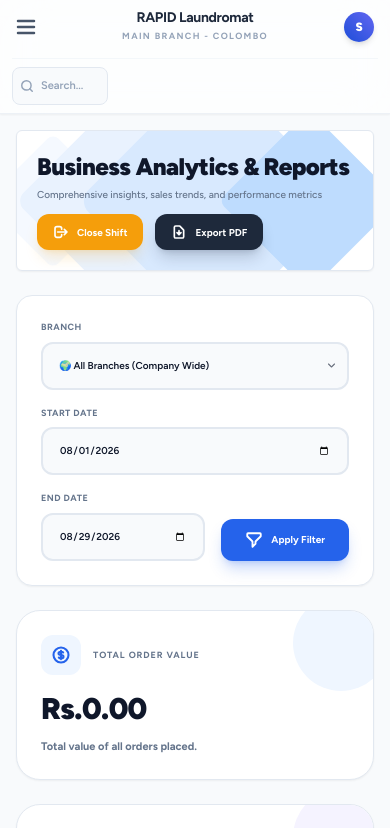
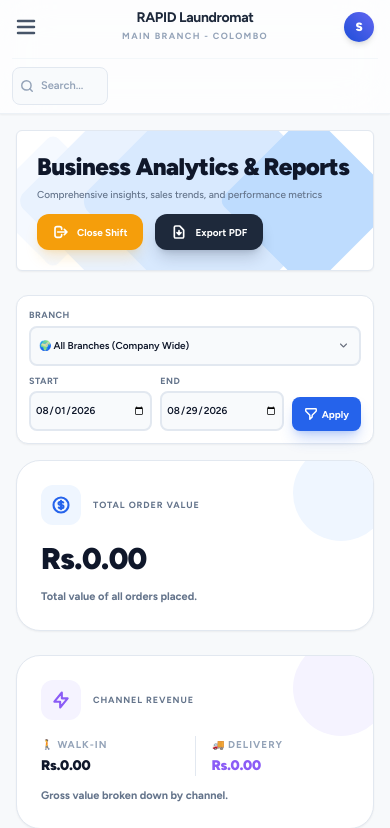
Before and after one commit to damith-sandunika/laundry-zone, a Laravel app: page /reports in a window 390 px wide. Shown: the top 828 px of the page. Run offline with Laravel 12, Linux system fonts and the light colour scheme; a user stored in the database is signed in; data comes from the database, SQL or seed files in the repository; data that the repository does not hold is empty; style sheets or scripts are compiled from the project's sources; some libraries are stand-ins or nearby versions.

Commit message:
Make reports filter section compact for mobile view

```diff
--- a/resources/views/reports/index.blade.php
+++ b/resources/views/reports/index.blade.php
@@ -23,12 +23,12 @@
     <script src="https://cdn.jsdelivr.net/npm/apexcharts"></script>
 
     <!-- Filters Section -->
-    <div class="bg-white p-6 rounded-2xl border border-slate-200 shadow-sm mb-6">
-        <form action="{{ route('reports.index') }}" method="GET" class="flex flex-wrap gap-4 items-end">
+    <div class="bg-white p-3 md:p-6 rounded-xl md:rounded-2xl border border-slate-200 shadow-sm mb-4 md:mb-6">
+        <form action="{{ route('reports.index') }}" method="GET" class="flex flex-wrap gap-2 md:gap-4 items-end">
             @if($isSuperAdmin)
-                <div class="flex-1 min-w-[200px]">
-                    <label class="block text-[9px] md:text-xs font-bold text-slate-500 uppercase tracking-wider mb-2">Branch</label>
-                    <select name="branch_id" class="w-full px-4 py-2.5 border-2 border-slate-200 rounded-xl text-[10px] md:text-sm font-semibold text-slate-900 bg-slate-50 focus:bg-white focus:border-blue-500 focus:ring-0 transition-colors">
+                <div class="w-full md:flex-1 md:min-w-[200px]">
+                    <label class="block text-[9px] md:text-xs font-bold text-slate-500 uppercase tracking-wider mb-1 md:mb-2">Branch</label>
+                    <select name="branch_id" class="w-full px-2 py-1.5 md:px-4 md:py-2.5 border-2 border-slate-200 rounded-lg md:rounded-xl text-[10px] md:text-sm font-semibold text-slate-900 bg-slate-50 focus:bg-white focus:border-blue-500 focus:ring-0 transition-colors">
                         <option value="">🌍 All Branches (Company Wide)</option>
                         @foreach($branches as $branch)
                             <option value="{{ $branch->id }}" {{ $branchId == $branch->id ? 'selected' : '' }}>
@@ -38,18 +38,19 @@
                     </select>
                 </div>
             @endif
-            <div class="flex-1 min-w-[150px]">
-                <label class="block text-[9px] md:text-xs font-bold text-slate-500 uppercase tracking-wider mb-2">Start Date</label>
-                <input type="date" name="start_date" value="{{ $startDate }}" class="w-full px-4 py-2.5 border-2 border-slate-200 rounded-xl text-[10px] md:text-sm font-semibold text-slate-900 bg-slate-50 focus:bg-white focus:border-blue-500 focus:ring-0 transition-colors">
+            <div class="flex-1 md:min-w-[150px]">
+                <label class="block text-[9px] md:text-xs font-bold text-slate-500 uppercase tracking-wider mb-1 md:mb-2">Start</label>
+                <input type="date" name="start_date" value="{{ $startDate }}" class="w-full px-1 py-1.5 md:px-4 md:py-2.5 border-2 border-slate-200 rounded-lg md:rounded-xl text-[10px] md:text-sm font-semibold text-slate-900 bg-slate-50 focus:bg-white focus:border-blue-500 focus:ring-0 transition-colors">
             </div>
-            <div class="flex-1 min-w-[150px]">
-                <label class="block text-[9px] md:text-xs font-bold text-slate-500 uppercase tracking-wider mb-2">End Date</label>
-                <input type="date" name="end_date" value="{{ $endDate }}" class="w-full px-4 py-2.5 border-2 border-slate-200 rounded-xl text-[10px] md:text-sm font-semibold text-slate-900 bg-slate-50 focus:bg-white focus:border-blue-500 focus:ring-0 transition-colors">
+            <div class="flex-1 md:min-w-[150px]">
+                <label class="block text-[9px] md:text-xs font-bold text-slate-500 uppercase tracking-wider mb-1 md:mb-2">End</label>
+                <input type="date" name="end_date" value="{{ $endDate }}" class="w-full px-1 py-1.5 md:px-4 md:py-2.5 border-2 border-slate-200 rounded-lg md:rounded-xl text-[10px] md:text-sm font-semibold text-slate-900 bg-slate-50 focus:bg-white focus:border-blue-500 focus:ring-0 transition-colors">
             </div>
-            <div>
-                <button type="submit" class="px-6 py-3 bg-blue-600 hover:bg-blue-700 hover:-translate-y-0.5 text-white text-[10px] md:text-sm font-bold rounded-xl flex items-center gap-2 shadow-lg shadow-blue-600/25 transition-all">
-                    <svg width="18" height="18" fill="none" stroke="currentColor" stroke-width="2.5" viewBox="0 0 24 24"><path stroke-linecap="round" stroke-linejoin="round" d="M3 4a1 1 0 011-1h16a1 1 0 011 1v2.586a1 1 0 01-.293.707l-6.414 6.414a1 1 0 00-.293.707V17l-4 4v-6.586a1 1 0 00-.293-.707L3.293 7.293A1 1 0 013 6.586V4z"/></svg>
-                    Apply Filter
+            <div class="flex-none">
+                <button type="submit" class="px-3 py-2 md:px-6 md:py-3 bg-blue-600 hover:bg-blue-700 hover:-translate-y-0.5 text-white text-[10px] md:text-sm font-bold rounded-lg md:rounded-xl flex items-center gap-1 md:gap-2 shadow-lg shadow-blue-600/25 transition-all h-[34px] md:h-[46px]">
+                    <svg width="14" height="14" class="md:w-[18px] md:h-[18px]" fill="none" stroke="currentColor" stroke-width="2.5" viewBox="0 0 24 24"><path stroke-linecap="round" stroke-linejoin="round" d="M3 4a1 1 0 011-1h16a1 1 0 011 1v2.586a1 1 0 01-.293.707l-6.414 6.414a1 1 0 00-.293.707V17l-4 4v-6.586a1 1 0 00-.293-.707L3.293 7.293A1 1 0 013 6.586V4z"/></svg>
+                    <span class="hidden md:inline">Apply Filter</span>
+                    <span class="md:hidden">Apply</span>
                 </button>
             </div>
         </form>
```
